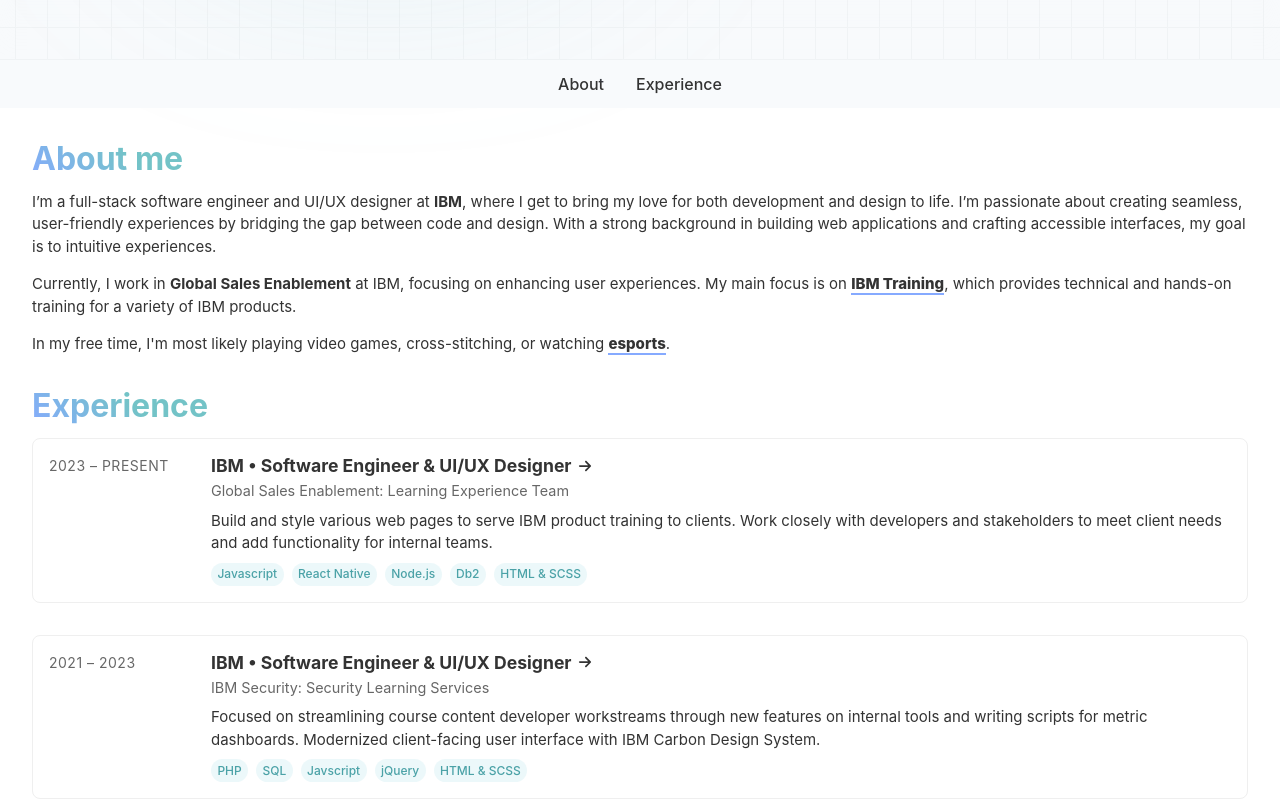
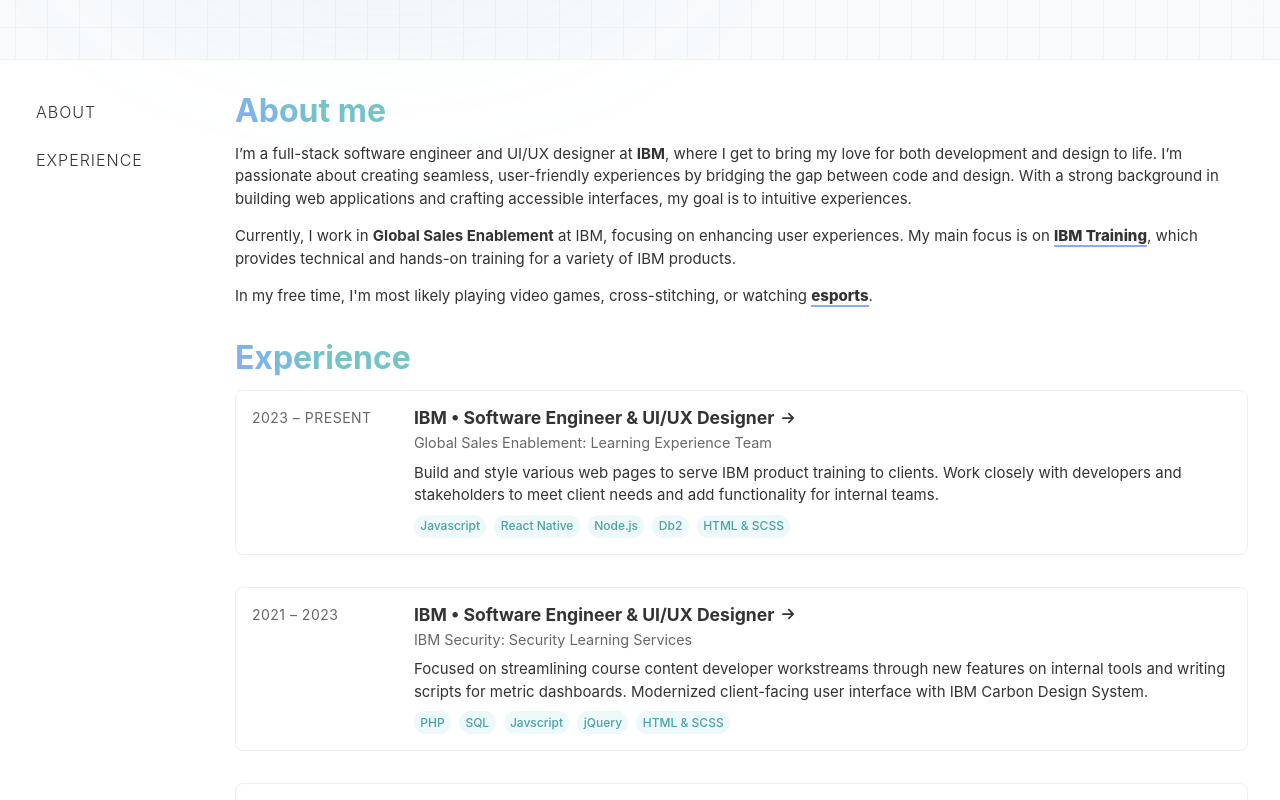
Before and after one commit to kkatlopez/kkatlopez.github.io, a React (Vite) app: page / in a window 1280 px wide. Shown: the part 740-1540 px from the top of the page. Built offline with nearby package versions, Linux system fonts and the light colour scheme.

Commit message:
update to left-nav

```diff
--- a/src/App.jsx
+++ b/src/App.jsx
@@ -9,9 +9,17 @@
     return (
         <>
             <Home />
-            <Navigation />
-            <About />
-            <Experience />
+            <div className='main'>
+                <Navigation />
+                <span>
+                    <section className='about' id='about'>
+                        <About />
+                    </section>
+                    <section className='experience' id='experience'>
+                        <Experience />
+                    </section>
+                </span>
+            </div>
             <Footer />
         </>
     );
--- a/src/App.scss
+++ b/src/App.scss
@@ -12,12 +12,12 @@
 }
 
 div {
-    > section {
+    section {
         scroll-margin-top: 56px;
         > div {
             max-width: 1400px;
             margin: 0 auto;
-            @media (max-width: 1400px) {
+            @media (max-width: 1900px) {
                 margin: 0 2rem;
             }
             @media (max-width: 600px) {
@@ -26,3 +26,11 @@
         }
     }
 }
+
+.main {
+    display: flex;
+    gap: 3rem;
+    position: relative;
+    max-width: 1400px;
+    margin: 0 auto;
+}
--- a/src/components/About/About.jsx
+++ b/src/components/About/About.jsx
@@ -1,13 +1,12 @@
 export default function About() {
     return (
-        <section className='about' id='about'>
-            <div>
+        <div className='about-wrapper'>
             <h2>About me</h2>
             <p>
-                    I’m a full-stack software engineer and UI/UX designer at <strong>IBM</strong>, where I get to bring
-                    my love for both development and design to life. I’m passionate about creating seamless,
-                    user-friendly experiences by bridging the gap between code and design. With a strong background in
-                    building web applications and crafting accessible interfaces, my goal is to intuitive experiences.
+                I’m a full-stack software engineer and UI/UX designer at <strong>IBM</strong>, where I get to bring my
+                love for both development and design to life. I’m passionate about creating seamless, user-friendly
+                experiences by bridging the gap between code and design. With a strong background in building web
+                applications and crafting accessible interfaces, my goal is to intuitive experiences.
             </p>
             <p>
                 Currently, I work in <strong>Global Sales Enablement</strong> at IBM, focusing on enhancing user
@@ -25,6 +24,5 @@
                 .
             </p>
         </div>
-        </section>
     );
 }
--- a/src/components/Contact/footer.scss
+++ b/src/components/Contact/footer.scss
@@ -1,11 +1,13 @@
 @use '../../_variables.scss' as v;
 
 .footer {
-    max-width: 1400px;
     margin: 0 auto;
     background: v.$bg;
     .footer-wrapper {
         padding: 1rem 0;
+        display: flex;
+        flex-direction: column;
+        align-items: center;
         @media (max-width: 1400px) {
             margin: 0 2rem;
         }
@@ -19,6 +21,10 @@
             .icon {
                 width: 28px;
                 height: auto;
+                transition: all 0.1s ease;
+                &:hover {
+                    color: v.$periwinkle;
+                }
             }
         }
         p {
--- a/src/components/Experience/Experience.jsx
+++ b/src/components/Experience/Experience.jsx
@@ -36,7 +36,7 @@
 
 export default function Experience() {
     return (
-        <section className='experience' id='experience'>
+        <>
             <div className='exp-wrapper'>
                 <h2>Experience</h2>
                 <div className='exp-cards'>
@@ -54,6 +54,6 @@
                     <Card />
                 </div>
             </div>
-        </section>
+        </>
     );
 }
--- a/src/components/Home/home.scss
+++ b/src/components/Home/home.scss
@@ -4,8 +4,8 @@
     min-height: calc(100vh - 48px - 2rem);
     display: flex;
     flex-direction: column;
-    @media (min-width: 1600px) {
-        min-height: 0;
+    @media (min-width: 1900px) {
+        min-height: 100vh;
         max-height: 600px;
     }
     @media (max-width: 600px) {
@@ -32,7 +32,7 @@
             filter: blur(10px);
             z-index: 1; /* Ensure overlay is above the grid */
             pointer-events: none; /* Allow clicks to pass through */
-            @media (min-width: 1600px) {
+            @media (min-width: 1900px) {
                 min-height: 0;
                 max-height: 600px;
             }
@@ -40,9 +40,8 @@
                 max-height: 600px;
             }
         }
-        @media (min-width: 1600px) {
-            height: 800px;
-            min-height: unset;
+        @media (min-width: 1900px) {
+            height: 100vh;
         }
         @media (max-width: 600px) {
             min-height: unset;
@@ -57,7 +56,7 @@
             filter: blur(100px);
             z-index: 0;
             height: calc(100vh - 96px);
-            @media (min-width: 1600px) {
+            @media (min-width: 1900px) {
                 min-height: 0;
                 max-height: 600px;
             }
@@ -106,10 +105,10 @@
                     color: v.$black;
                     -webkit-text-fill-color: unset;
                     span:first-child {
-                        border-bottom: 3px solid v.$teal;
+                        border-bottom: 4px solid v.$teal;
                     }
                     span:last-child {
-                        border-bottom: 3px solid v.$periwinkle;
+                        border-bottom: 4px solid v.$periwinkle;
                     }
                 }
                 h3 {
--- a/src/components/Navigation/Navigation.jsx
+++ b/src/components/Navigation/Navigation.jsx
@@ -1,17 +1,60 @@
+import { useState, useEffect } from 'react';
 import { BrowserRouter } from 'react-router-dom';
 import { HashLink } from 'react-router-hash-link';
 import './navigation.scss';
 
 export default function Navigation() {
+    const [active, setActive] = useState(null);
+    const [show, setShow] = useState(window.innerWidth > 800);
+
+    useEffect(() => {
+        const handleResize = () => {
+            setShow(window.innerWidth > 800);
+        };
+
+        window.addEventListener('resize', handleResize);
+        return () => window.removeEventListener('resize', handleResize);
+    }, []);
+
+    useEffect(() => {
+        const sections = document.querySelectorAll('section');
+        const options = {
+            root: null,
+            threshold: 0.5,
+        };
+
+        const observer = new IntersectionObserver((entries) => {
+            entries.forEach((entry) => {
+                if (entry.isIntersecting) {
+                    setActive(entry.target.id);
+                }
+            });
+        }, options);
+
+        sections.forEach((section) => {
+            observer.observe(section);
+        });
+
+        return () => {
+            sections.forEach((section) => observer.unobserve(section));
+        };
+    }, [active]);
+
+    if (!show) return null;
+
     return (
         <nav className='navigation'>
             <ul className='navigation-wrapper'>
                 <BrowserRouter>
                     <li>
-                        <HashLink to='#about'>About</HashLink>
+                        <HashLink to='#about' className={active === 'about' ? 'active' : ''}>
+                            About <span></span>
+                        </HashLink>
                     </li>
                     <li>
-                        <HashLink to='#experience'>Experience</HashLink>
+                        <HashLink to='#experience' className={active === 'experience' ? 'active' : ''}>
+                            Experience
+                        </HashLink>
                     </li>
                 </BrowserRouter>
             </ul>
--- a/src/components/Navigation/navigation.scss
+++ b/src/components/Navigation/navigation.scss
@@ -1,20 +1,36 @@
 @use '../../_variables.scss' as v;
 
 nav.navigation {
-    // border-bottom: 1px solid #f6f6f6;
-    min-width: 100%;
-    background-color: v.$bg;
     position: sticky;
     top: 0;
     z-index: 10;
+    height: fit-content;
     ul.navigation-wrapper {
-        margin: 0;
+        margin-top: 1.75rem;
         display: flex;
-        gap: 2rem;
+        flex-direction: column;
+        gap: 1.5rem;
         padding: 0.75rem;
         justify-content: center;
+        margin-left: 1.5rem;
         li {
             list-style-type: none;
+            text-transform: uppercase;
+            font-weight: 300;
+            letter-spacing: 1px;
+            a {
+                transition: all 0.2s ease-in;
+                font-weight: 300;
+                &.active:not(:hover) {
+                    font-weight: 800;
+                    background-image: linear-gradient(#676767, #676767);
+                    border-bottom: 4px solid v.$periwinkle;
+                }
+                &.active:hover {
+                    font-weight: 700;
+                    border-bottom: 4px solid v.$periwinkle;
+                }
+            }
         }
     }
 }
```
Lines whose indentation alone changed are shown as unchanged.
